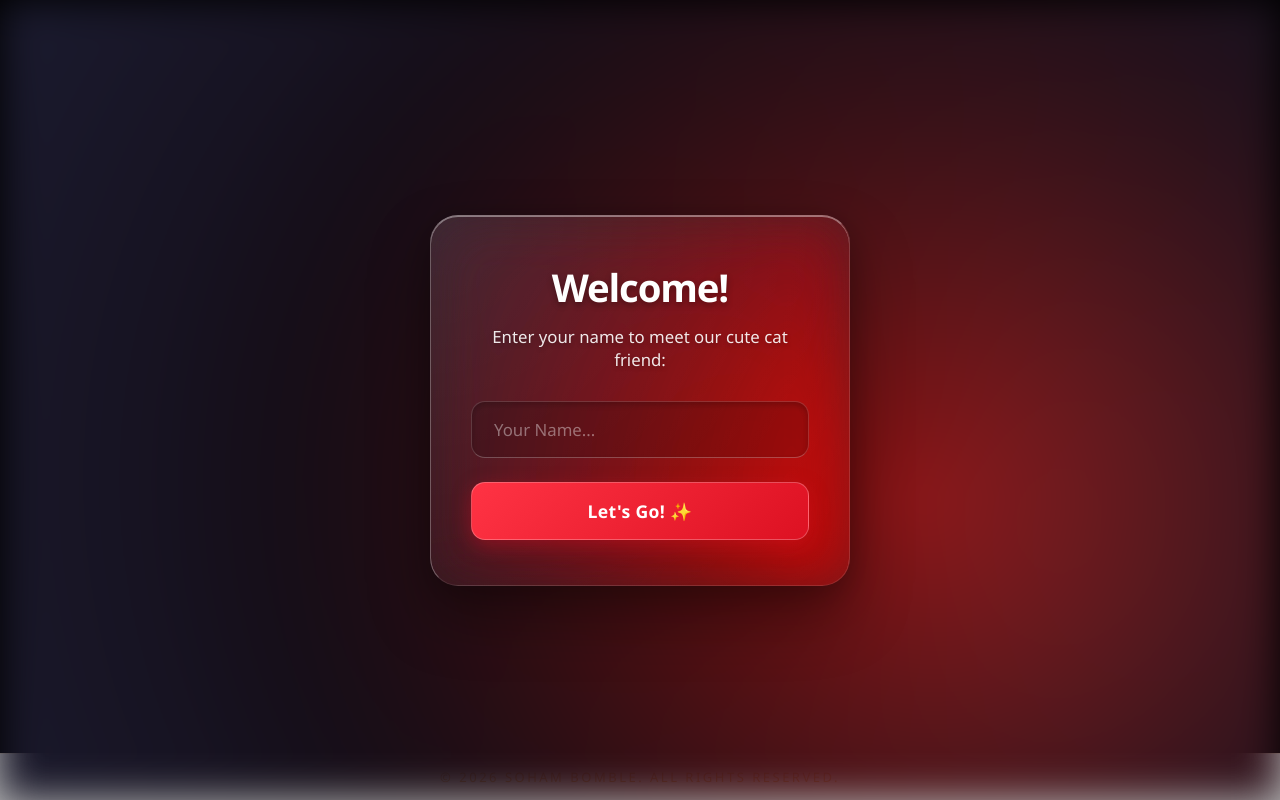
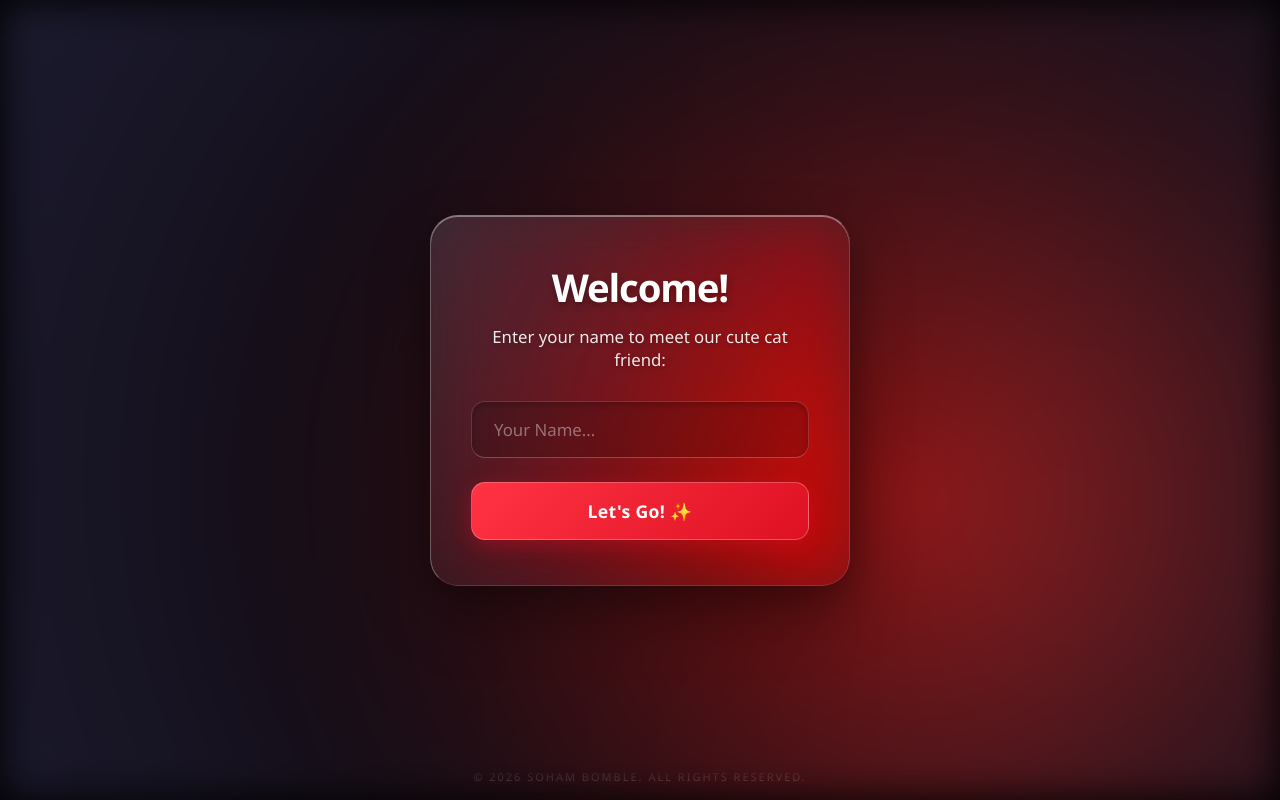
Before and after one commit to bomblesoham21-svg/Cute-Cat-Animation, a plain HTML site: page index.html in a window 1280 px wide. Drawn offline with nearby package versions, Linux system fonts and the light colour scheme; animation ran at ten frames a second.

Commit message:
Update style.css

```diff
--- a/css/style.css
+++ b/css/style.css
@@ -364,18 +364,17 @@ body::after {
 
 #footer {
   position: fixed;
-  bottom: 0;
-  left: 0;
+  bottom: 16px;
   width: 100%;
   text-align: center;
-  padding: 14px 0;
   font-family: 'Didact Gothic', sans-serif;
-  font-size: 13px;
-  letter-spacing: 2.5px;
+  font-size: 11px;
+  letter-spacing: 2px;
   text-transform: uppercase;
-  color: #b08d57;
-  background: rgba(255, 255, 255, 0.72);
-  backdrop-filter: blur(8px);
-  -webkit-backdrop-filter: blur(8px);
-  border-top: 1px solid rgba(176, 141, 87, 0.25);
+  color: #e0e0e0;
+  text-shadow: 0 0 8px rgba(255, 255, 255, 0.4);
+  background: none;
+  backdrop-filter: none;
+  border: none;
+  pointer-events: none;
 }
```
